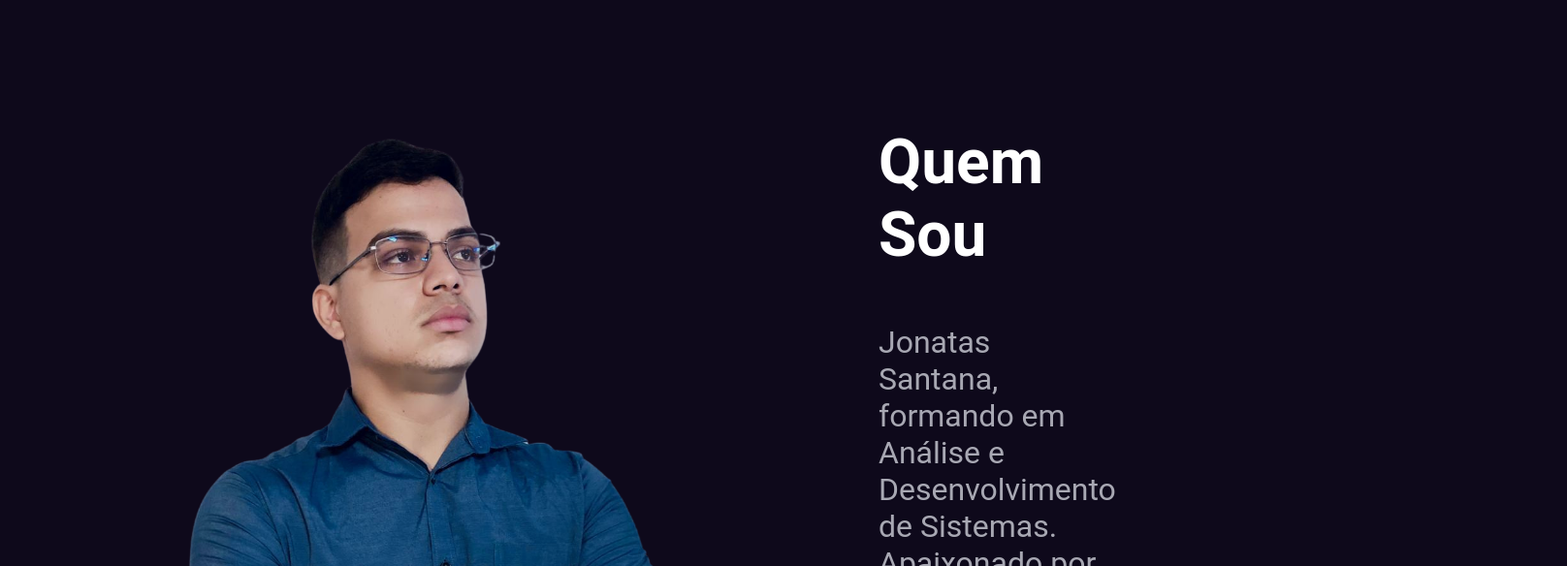
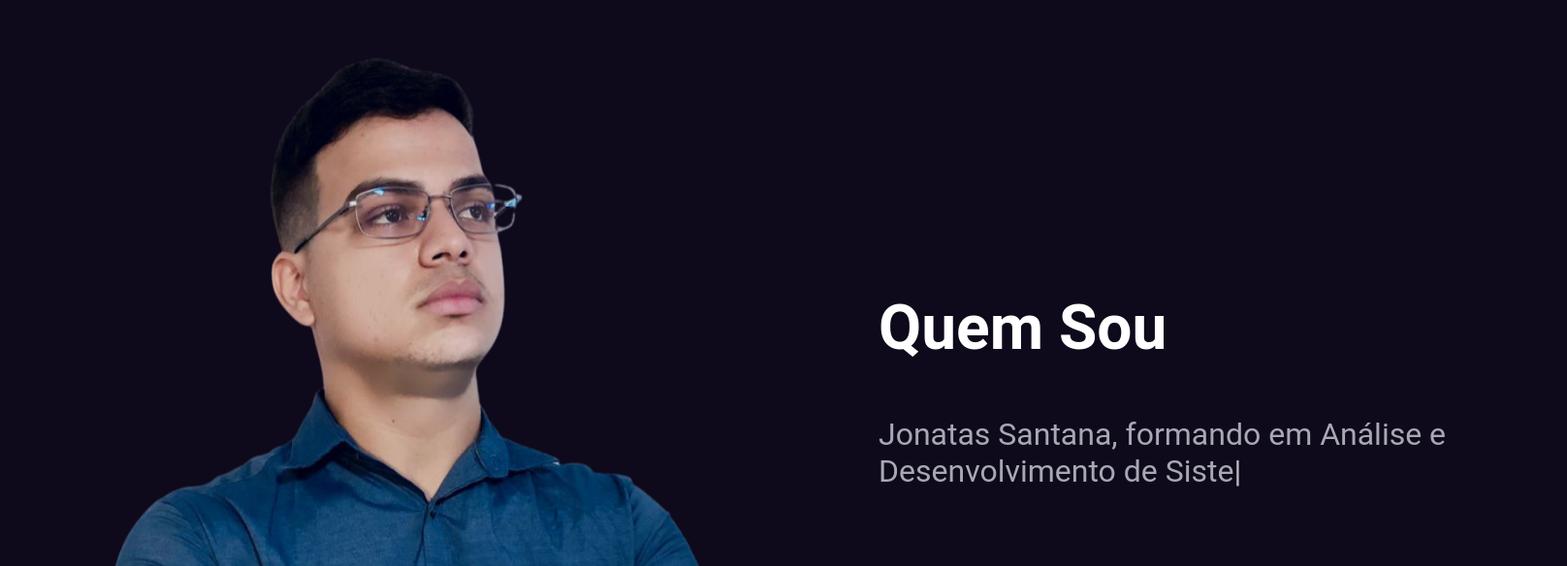
Before and after one commit to jamesjhonatan123/personalSite, a React (Create React App) app: page / in a window 1280 px wide. Shown: the part 452-1036 px from the top of the page at 97% size, 1616 px wide, since content can reach past the window. Built offline with nearby package versions, Linux system fonts and the light colour scheme.

Commit message:
effects added

```diff
--- a/src/components/AboutMe/index.jsx
+++ b/src/components/AboutMe/index.jsx
@@ -1,15 +1,34 @@
+import { useEffect, useState } from 'react';
 import myPhoto from '../../assets/myPhoto.png'
 
 import styles from './styles.module.scss'
 
 export const AboutMe = () => {
+  const [type, setType] = useState('');
+  const [count, setCount] = useState(0)
+  const text = 'Jonatas Santana, formando em Análise e Desenvolvimento de Sistemas. Apaixonado por programação e design.'
+
+  useEffect(() => {
+    if (count < text.length + 1) {
+      setType(text.split('').slice(0, count))
+    }
+  }, [count])
+
+  useEffect(() => {
+    setTimeout(() => {
+      if (count < text.length + 1) {
+        setCount(count + 1)
+      }
+    }, 100);
+  }, [count])
+
   return (
     <div id='whoIAm' className={styles.container}>
       <img src={myPhoto} alt='myPhoto' />
       <div className={styles.about}>
         <h2>Quem Sou</h2>
-        <p>Jonatas Santana, formando em Análise e Desenvolvimento de Sistemas.
-          Apaixonado por programação e design.
+        <p id="description">
+          {type}<span>|</span>
         </p>
       </div>
     </div>
--- a/src/components/AboutMe/styles.module.scss
+++ b/src/components/AboutMe/styles.module.scss
@@ -10,6 +10,19 @@
     filter: brightness(0.9);
     border-radius: 50%;
     transition-duration: 2000ms;
+    @keyframes fly {
+      0% {
+        transform: translatey(0px);
+      }
+      50% {
+        transform: translatey(-20px);
+      }
+      100% {
+        transform: translatey(0px);
+      }
+    }
+    transform: translatey(0px);
+    animation: fly 6s ease-in-out infinite;
   }
 
   img:hover {
@@ -33,8 +46,20 @@
       color: var(--white);
     }
     p {
+      width: 700px;
       color: var(--gray-300);
       font-size: 2rem;
+      span {
+        @keyframes blinking {
+          from {
+            color: transparent;
+          }
+          to {
+            color: white;
+          }
+        }
+        animation: blinking 500ms ease-in-out infinite;
+      }
     }
 
     @keyframes myAnimation {
@@ -59,6 +84,7 @@
         color: var(--white);
       }
       p {
+        width: 100%;
         color: var(--gray-300);
         font-size: 1rem;
       }
--- a/src/components/ContactUs/index.jsx
+++ b/src/components/ContactUs/index.jsx
@@ -42,10 +42,10 @@ export const ContactUs = () => {
     <div id="contactus" className={styles.content}>
       <h2>Contate-nos</h2>
       <form onSubmit={sendEmail} className={styles.form}>
-        <div class={styles.grid}>
+        <div className={styles.grid}>
           <label htmlFor="name">Nome :</label><input id='name' value={name} type="text" onChange={(e) => setName(e.currentTarget.value)} />
           <label htmlFor="phone">Telefone : </label><input required type="tel" id='phone' value={phone} onChange={(e) => setPhone(e.currentTarget.value)} />
-          <label htmlFor="telefone">Email : </label><input id='email' value={email} type="email" onChange={(e) => setEmail(e.currentTarget.value)} />
+          <label htmlFor="email">Email : </label><input id='email' value={email} type="email" onChange={(e) => setEmail(e.currentTarget.value)} />
         </div>
         <textarea name="message" id="message" cols="30" rows="10"
           placeholder='digite sua mensagem aqui'
--- a/src/components/ContactUs/styles.module.scss
+++ b/src/components/ContactUs/styles.module.scss
@@ -34,13 +34,15 @@
     }
 
     input {
-      width: 15rem;
+      width: 25rem;
       background-color: #0e091b;
       color: white;
       border: 1px inset white;
       margin-left: 1rem;
       box-shadow: 10px 5px 5px black;
-
+      &[type="submit"] {
+        width: 15rem;
+      }
       &:focus {
         transform: scale(1.1);
       }
@@ -55,6 +57,20 @@
     }
 
     @media (max-width: 700px) {
+      width: 70%;
+      input {
+        width: 20rem;
+      }
+      input[type="submit"] {
+        width: 10rem;
+      }
+      textarea {
+        width: 30rem;
+        margin-top: 1rem;
+      }
+      label {
+        margin: 0.5rem 0;
+      }
       text-align: center;
       align-items: center;
       justify-content: center;
```
